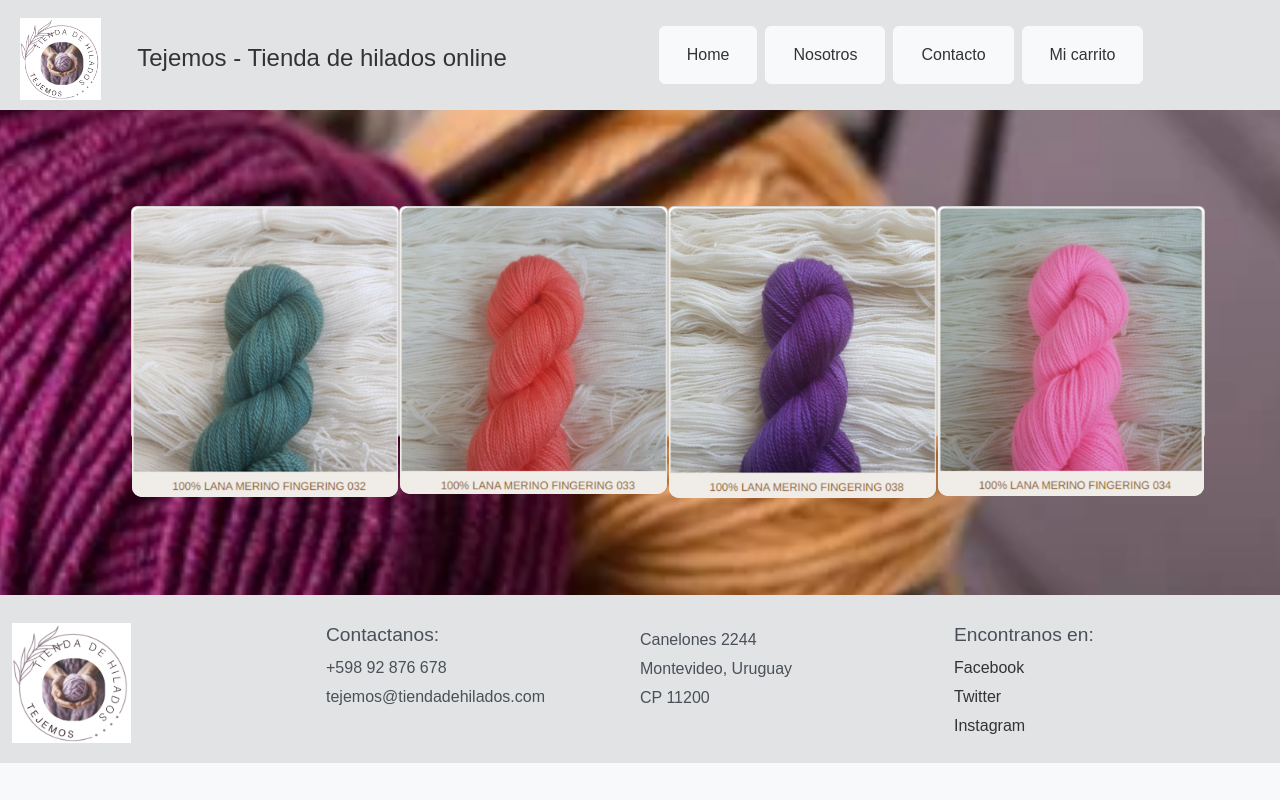
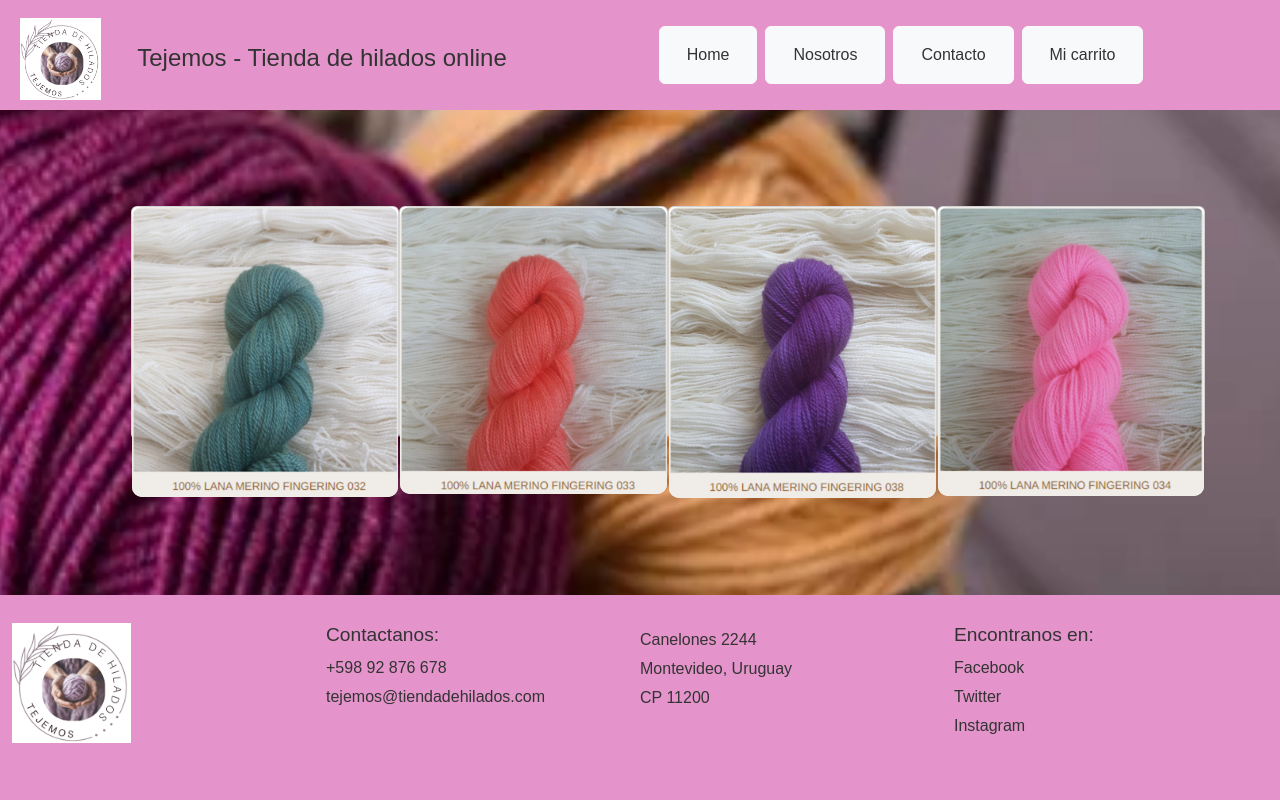
Before and after one commit to Fabianah76/PreEntrega2_Fabiana_Hernandez, a website: page PreEntrega_3_Hernandez_Fabiana/pages/tienda.html in a window 1280 px wide. Drawn offline with Linux system fonts and the light colour scheme; files whose address does not match are found by name.

Commit message:
PreEntrega3 Fabiana_Hernandez

```diff
--- a/PreEntrega_3_Hernandez_Fabiana/pages/tienda.html
+++ b/PreEntrega_3_Hernandez_Fabiana/pages/tienda.html
@@ -9,7 +9,7 @@
     <title>Tienda - Tienda de hilados online</title>
 </head>
 <body>
-    <header class="container-fluid bg-secondary-subtle h-20">
+    <header class="container-fluid h-20">
         <div class="row align-items-center">
             <div class="col-sm-12 col-md-12 col-lg-1 d-flex justify-content-start mt-2 ms-2">
                 <img src="../assets/images/logohilados.png" alt="" class="img-fluid">
@@ -78,10 +78,7 @@
     </main>
 
 
-
-
-
-    <footer class="container-fluid bg-secondary-subtle h-20">
+    <footer class="container-fluid h-20">
         <div class="row">
             <div class="col-12 col-md-3 d-flex justify-content-start mt-2">
                 <img src="../assets/images/logohilados.png" alt="" class="img-fluid">
--- a/PreEntrega_3_Hernandez_Fabiana/scss/styles.scss
+++ b/PreEntrega_3_Hernandez_Fabiana/scss/styles.scss
@@ -1,3 +1,6 @@
+$bg-headerfooter: #e494cb;
+$font-colorheaderfooter: #333;
+
 * {
     margin: 0;
     padding: 0;
@@ -5,7 +8,7 @@
 body {
     font-family: Arial, sans-serif;
     color: #333;
-    background-color: #f8f9fa;
+    background-color:$bg-headerfooter;
     margin: 0;
     padding: 0;
 }
@@ -14,6 +17,7 @@ header {
     justify-content: space-between;
     align-items: center;
     padding: 10px 0;
+    background-color: $bg-headerfooter;
 }
 
 header .row {
@@ -42,7 +46,7 @@ header nav ul li {
 
 header nav ul li a {
     text-decoration: none;
-    color: #333;
+    color: $font-colorheaderfooter;
     padding: 10px 15px;
     display: block;
     border-radius: 5px;
@@ -50,10 +54,8 @@ header nav ul li a {
 
 header nav ul li a:hover {
     background-color: #f8f9fa; /* Color de fondo al pasar el ratón */
-    color: #007bff;
+    color: $font-colorheaderfooter;
 }
-
-
 
 main {
     background: url('../assets/images/Ovillos\ de\ lana.png') no-repeat center center fixed;
@@ -112,14 +114,13 @@ main p {
     border-radius: 10px;
 }
 
-
 .card-front {
     background-color: #fff;
     border-radius: 10px;
 }
 
 .card-back {
-    background-color: #f8f9fa;
+    background-color:$bg-headerfooter;
     display: flex;
     align-items: center;
     justify-content: center;
@@ -134,7 +135,7 @@ main p {
 
 .precio {
     font-size: 1.5rem;
-    color: #333;
+    color: $font-colorheaderfooter;
 }
 
 .cart-image {
@@ -144,17 +145,15 @@ main p {
     margin-left: 1rem;
 }
 
-
 footer {
     display: flex;
-    background-color: #e9ecef;
-    color: #495057;
+    background-color:$bg-headerfooter;
+    color:$font-colorheaderfooter ;
     padding: 20px 0;
 }
 footer .row{
     width: 100%;
 }
-
 
 footer img {
     max-height: 120px;
@@ -170,7 +169,7 @@ footer p {
 }
 
 footer a {
-    color: #333;
+    color: $font-colorheaderfooter;
     text-decoration: none;
 }
 
```
Also changed, not shown: PreEntrega_3_Hernandez_Fabiana/index.html (+2 -2 lines), PreEntrega_3_Hernandez_Fabiana/pages/contacto.html (+2 -2 lines), PreEntrega_3_Hernandez_Fabiana/pages/mi_carrito.html (+2 -2 lines), PreEntrega_3_Hernandez_Fabiana/pages/nosotros.html (+2 -2 lines), PreEntrega_3_Hernandez_Fabiana/css/styles.css, 2 other files.
